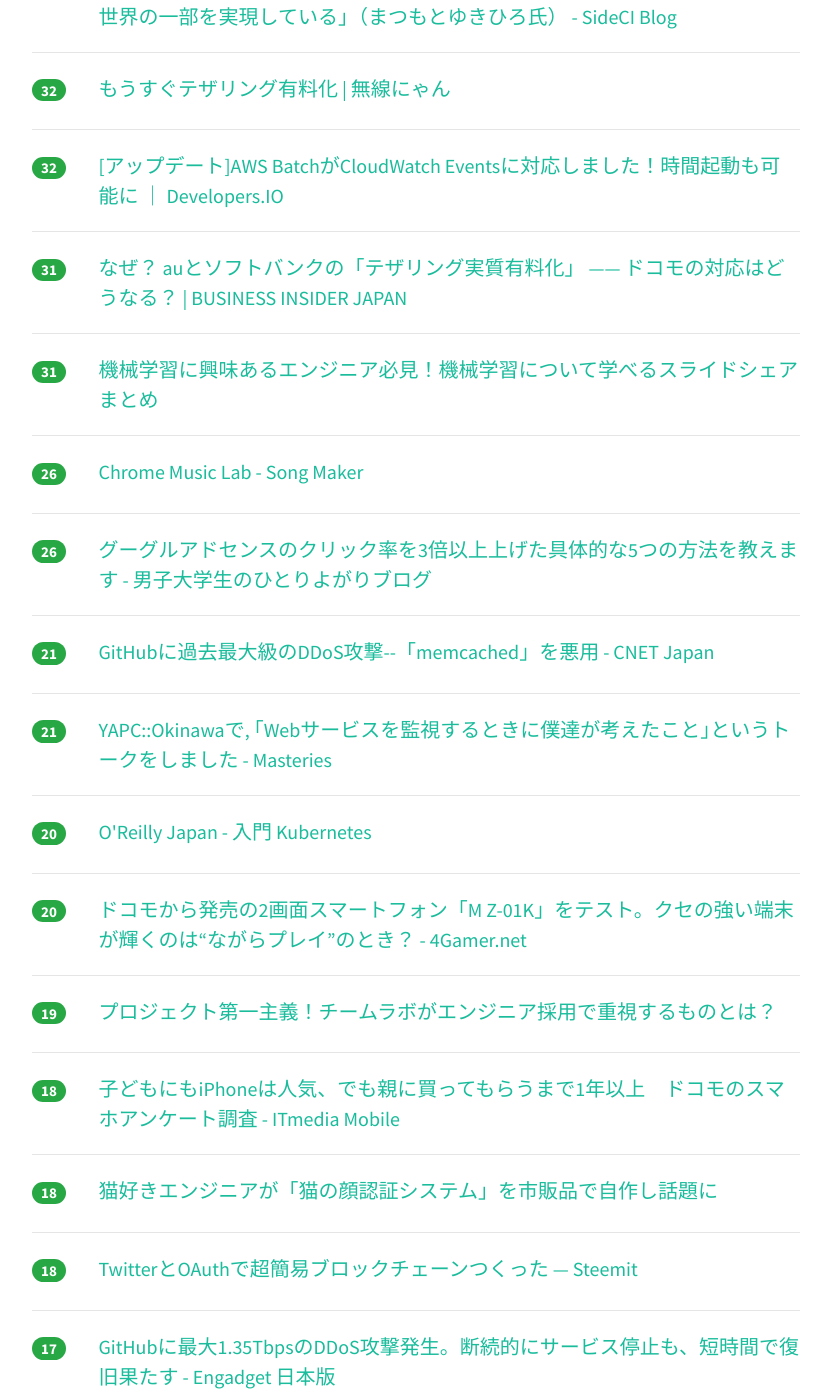
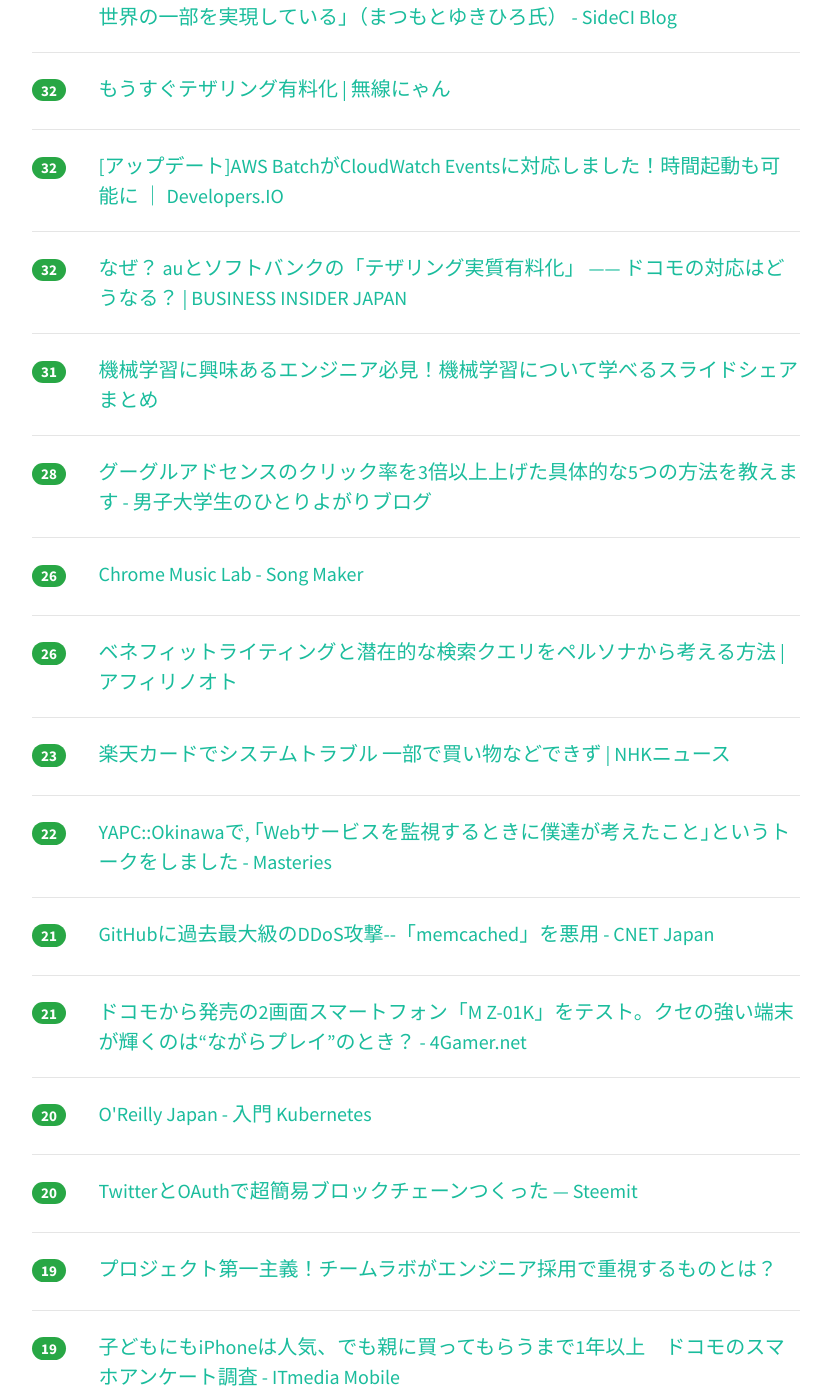
Before and after one commit to yatta47/hatena-matome-site, a Jekyll site: the page built from _posts/2018-03-03-hatena.md, in a window 1280 px wide and 1400 px high, scrolled down 1832 px. Shown: the whole window, without its empty margins (224-1055 px from the left). Built offline with Jekyll 4.4.1, drawn with Linux system fonts in a browser that asks for light colours; nearby versions of some CDN libraries; some of the changed text lies outside the part shown.

Commit message:
Updated 2018-03-03

```diff
--- a/_posts/2018-03-03-hatena.md
+++ b/_posts/2018-03-03-hatena.md
@@ -1,49 +1,54 @@
 ---
 layout: post
 title:  "2018-03-03 はてぶIT"
-date:   2018-03-03 16:03:15
+date:   2018-03-03 17:03:00
 tags: [it-hotentry]
 ---
-38 件のデータあり
+40 件のデータあり
 
 <hr><div class="row">
-<div class="col-1"><span class="badge badge-pill badge-success h2">439</span></div>
+<div class="col-1"><span class="badge badge-pill badge-success h2">465</span></div>
 <div class="col-11"><a href='https://gigazine.net/news/20180302-chrome-music-lab-song-maker/' target='_blank'>インストール不要・誰でも無料で打ち込み音楽をブラウザ上で簡単に作曲できるGoogle「Song Maker」 - GIGAZINE</a></div>
 </div>
 <hr>
 <div class="row">
-<div class="col-1"><span class="badge badge-pill badge-success h2">248</span></div>
+<div class="col-1"><span class="badge badge-pill badge-success h2">294</span></div>
 <div class="col-11"><a href='https://qiita.com/bremen/items/4604f530fe25786240db' target='_blank'>Dockerを全く知らない人のためにDockerの魅力を伝えるためのDocker入門 - Qiita</a></div>
 </div>
 <hr>
 <div class="row">
-<div class="col-1"><span class="badge badge-pill badge-success h2">187</span></div>
+<div class="col-1"><span class="badge badge-pill badge-success h2">206</span></div>
 <div class="col-11"><a href='http://jp.techcrunch.com/2018/03/02/2018-03-02-googles-song-maker-experiment-makes-making-songs-easy/' target='_blank'>Googleの簡易作曲システムSong Makerで曲作りを簡単に楽しく | TechCrunch Japan</a></div>
 </div>
 <hr>
 <div class="row">
-<div class="col-1"><span class="badge badge-pill badge-success h2">136</span></div>
+<div class="col-1"><span class="badge badge-pill badge-success h2">151</span></div>
 <div class="col-11"><a href='https://qiita.com/sinsengumi/items/e20342d13cbdd7ac2304' target='_blank'>JavaScript 界隈の用語まとめ - Qiita</a></div>
 </div>
 <hr>
 <div class="row">
-<div class="col-1"><span class="badge badge-pill badge-success h2">112</span></div>
+<div class="col-1"><span class="badge badge-pill badge-success h2">142</span></div>
 <div class="col-11"><a href='https://note.mu/chinajapan/n/n05a9fdb12dae' target='_blank'>中国HTML5ゲームはなぜ巨大市場になったのか -微信小游戏前夜と微信小游戏後-｜Gaoqiao（ガオチャオ）｜note</a></div>
 </div>
 <hr>
 <div class="row">
-<div class="col-1"><span class="badge badge-pill badge-success h2">66</span></div>
+<div class="col-1"><span class="badge badge-pill badge-success h2">69</span></div>
 <div class="col-11"><a href='https://speakerdeck.com/shigeki/yun-yong-falseguan-dian-karajian-tatlspurotokorufalsedong-ki' target='_blank'>運用の観点から見たTLSプロトコルの動き // Speaker Deck</a></div>
 </div>
 <hr>
 <div class="row">
-<div class="col-1"><span class="badge badge-pill badge-success h2">58</span></div>
+<div class="col-1"><span class="badge badge-pill badge-success h2">60</span></div>
 <div class="col-11"><a href='https://musiclab.chromeexperiments.com/Experiments' target='_blank'>Chrome Music Lab</a></div>
 </div>
 <hr>
 <div class="row">
-<div class="col-1"><span class="badge badge-pill badge-success h2">56</span></div>
+<div class="col-1"><span class="badge badge-pill badge-success h2">58</span></div>
 <div class="col-11"><a href='http://mhlyc.hatenablog.com/entry/2017/05/26/074749' target='_blank'>ソフトウェアテストをガチの初歩から学ぶためのリンク集 - mhlyc -presentation</a></div>
+</div>
+<hr>
+<div class="row">
+<div class="col-1"><span class="badge badge-pill badge-success h2">47</span></div>
+<div class="col-11"><a href='https://career.levtech.jp/guide/knowhow/article/252/' target='_blank'>未経験エンジニアがフルスタックエンジニアを目指すために1年間でやったこと</a></div>
 </div>
 <hr>
 <div class="row">
@@ -53,22 +58,17 @@ tags: [it-hotentry]
 <hr>
 <div class="row">
 <div class="col-1"><span class="badge badge-pill badge-success h2">41</span></div>
+<div class="col-11"><a href='http://jp.techcrunch.com/2018/03/02/2018-03-02-the-worlds-largest-ddos-attack-took-github-offline-for-less-than-tens-minutes/' target='_blank'>世界最大のDDoS攻撃はGitHubをわずか10分足らずオフラインにしただけだった | TechCrunch Japan</a></div>
+</div>
+<hr>
+<div class="row">
+<div class="col-1"><span class="badge badge-pill badge-success h2">41</span></div>
 <div class="col-11"><a href='http://www.rupannzasann.com/entry/2018/03/03/040000' target='_blank'>はてなブックマークについて、なんて使いにくいんだ！とイラついていたけど、勘違いだった件 - 節約系ミニマリスト0.5</a></div>
 </div>
 <hr>
 <div class="row">
 <div class="col-1"><span class="badge badge-pill badge-success h2">39</span></div>
-<div class="col-11"><a href='http://jp.techcrunch.com/2018/03/02/2018-03-02-the-worlds-largest-ddos-attack-took-github-offline-for-less-than-tens-minutes/' target='_blank'>世界最大のDDoS攻撃はGitHubをわずか10分足らずオフラインにしただけだった | TechCrunch Japan</a></div>
-</div>
-<hr>
-<div class="row">
-<div class="col-1"><span class="badge badge-pill badge-success h2">39</span></div>
 <div class="col-11"><a href='http://www.itmedia.co.jp/news/articles/1803/02/news094.html' target='_blank'>トヨタ、AIソフト研究開発で新会社　1000人体制、3000億円以上投資へ - ITmedia NEWS</a></div>
-</div>
-<hr>
-<div class="row">
-<div class="col-1"><span class="badge badge-pill badge-success h2">39</span></div>
-<div class="col-11"><a href='https://career.levtech.jp/guide/knowhow/article/252/' target='_blank'>未経験エンジニアがフルスタックエンジニアを目指すために1年間でやったこと</a></div>
 </div>
 <hr>
 <div class="row">
@@ -97,7 +97,7 @@ tags: [it-hotentry]
 </div>
 <hr>
 <div class="row">
-<div class="col-1"><span class="badge badge-pill badge-success h2">31</span></div>
+<div class="col-1"><span class="badge badge-pill badge-success h2">32</span></div>
 <div class="col-11"><a href='https://www.businessinsider.jp/post-163168' target='_blank'>なぜ？ auとソフトバンクの「テザリング実質有料化」 —— ドコモの対応はどうなる？ | BUSINESS INSIDER JAPAN</a></div>
 </div>
 <hr>
@@ -107,13 +107,28 @@ tags: [it-hotentry]
 </div>
 <hr>
 <div class="row">
+<div class="col-1"><span class="badge badge-pill badge-success h2">28</span></div>
+<div class="col-11"><a href='http://www.herawata.com/entry/2018/03/03/071337' target='_blank'>グーグルアドセンスのクリック率を3倍以上上げた具体的な5つの方法を教えます - 男子大学生のひとりよがりブログ</a></div>
+</div>
+<hr>
+<div class="row">
 <div class="col-1"><span class="badge badge-pill badge-success h2">26</span></div>
 <div class="col-11"><a href='https://musiclab.chromeexperiments.com/Song-Maker/' target='_blank'>Chrome Music Lab - Song Maker</a></div>
 </div>
 <hr>
 <div class="row">
 <div class="col-1"><span class="badge badge-pill badge-success h2">26</span></div>
-<div class="col-11"><a href='http://www.herawata.com/entry/2018/03/03/071337' target='_blank'>グーグルアドセンスのクリック率を3倍以上上げた具体的な5つの方法を教えます - 男子大学生のひとりよがりブログ</a></div>
+<div class="col-11"><a href='https://affi-note.com/benefitwriting' target='_blank'>ベネフィットライティングと潜在的な検索クエリをペルソナから考える方法 | アフィリノオト</a></div>
+</div>
+<hr>
+<div class="row">
+<div class="col-1"><span class="badge badge-pill badge-success h2">23</span></div>
+<div class="col-11"><a href='https://www3.nhk.or.jp/news/html/20180303/k10011350451000.html' target='_blank'>楽天カードでシステムトラブル 一部で買い物などできず | NHKニュース</a></div>
+</div>
+<hr>
+<div class="row">
+<div class="col-1"><span class="badge badge-pill badge-success h2">22</span></div>
+<div class="col-11"><a href='https://papix.hatenablog.com/entry/2018/03/03/112532' target='_blank'>YAPC::Okinawaで, ｢Webサービスを監視するときに僕達が考えたこと｣というトークをしました - Masteries</a></div>
 </div>
 <hr>
 <div class="row">
@@ -123,7 +138,7 @@ tags: [it-hotentry]
 <hr>
 <div class="row">
 <div class="col-1"><span class="badge badge-pill badge-success h2">21</span></div>
-<div class="col-11"><a href='https://papix.hatenablog.com/entry/2018/03/03/112532' target='_blank'>YAPC::Okinawaで, ｢Webサービスを監視するときに僕達が考えたこと｣というトークをしました - Masteries</a></div>
+<div class="col-11"><a href='http://www.4gamer.net/games/999/G999902/20180302009/' target='_blank'>ドコモから発売の2画面スマートフォン「M Z-01K」をテスト。クセの強い端末が輝くのは“ながらプレイ”のとき？ - 4Gamer.net</a></div>
 </div>
 <hr>
 <div class="row">
@@ -133,7 +148,7 @@ tags: [it-hotentry]
 <hr>
 <div class="row">
 <div class="col-1"><span class="badge badge-pill badge-success h2">20</span></div>
-<div class="col-11"><a href='http://www.4gamer.net/games/999/G999902/20180302009/' target='_blank'>ドコモから発売の2画面スマートフォン「M Z-01K」をテスト。クセの強い端末が輝くのは“ながらプレイ”のとき？ - 4Gamer.net</a></div>
+<div class="col-11"><a href='https://steemit.com/ja-blockchain/@programmer0/twitter-oauth' target='_blank'>TwitterとOAuthで超簡易ブロックチェーンつくった — Steemit</a></div>
 </div>
 <hr>
 <div class="row">
@@ -142,18 +157,13 @@ tags: [it-hotentry]
 </div>
 <hr>
 <div class="row">
-<div class="col-1"><span class="badge badge-pill badge-success h2">18</span></div>
+<div class="col-1"><span class="badge badge-pill badge-success h2">19</span></div>
 <div class="col-11"><a href='http://www.itmedia.co.jp/mobile/articles/1803/02/news118.html' target='_blank'>子どもにもiPhoneは人気、でも親に買ってもらうまで1年以上　ドコモのスマホアンケート調査 - ITmedia Mobile</a></div>
 </div>
 <hr>
 <div class="row">
-<div class="col-1"><span class="badge badge-pill badge-success h2">18</span></div>
+<div class="col-1"><span class="badge badge-pill badge-success h2">19</span></div>
 <div class="col-11"><a href='https://irorio.jp/sophokles/20180302/443336/' target='_blank'>猫好きエンジニアが「猫の顔認証システム」を市販品で自作し話題に</a></div>
-</div>
-<hr>
-<div class="row">
-<div class="col-1"><span class="badge badge-pill badge-success h2">18</span></div>
-<div class="col-11"><a href='https://steemit.com/ja-blockchain/@programmer0/twitter-oauth' target='_blank'>TwitterとOAuthで超簡易ブロックチェーンつくった — Steemit</a></div>
 </div>
 <hr>
 <div class="row">
@@ -173,7 +183,7 @@ tags: [it-hotentry]
 <hr>
 <div class="row">
 <div class="col-1"><span class="badge badge-pill badge-success h2">13</span></div>
-<div class="col-11"><a href='https://www3.nhk.or.jp/news/html/20180303/k10011350451000.html' target='_blank'>楽天カードでシステムトラブル 一部で買い物などできず | NHKニュース</a></div>
+<div class="col-11"><a href='http://motida-japan.hatenablog.com/entry/2018/03/03/102906' target='_blank'>リクルートマーケティングパートナーズを退職しました - アナログ金木犀</a></div>
 </div>
 <hr>
 <div class="row">
@@ -182,13 +192,13 @@ tags: [it-hotentry]
 </div>
 <hr>
 <div class="row">
-<div class="col-1"><span class="badge badge-pill badge-success h2">11</span></div>
-<div class="col-11"><a href='http://www.spaceflier.com/entry/20180302_em1-2-firm2' target='_blank'>Ver2.0にファームアップしたOM-D E-M1 MarkIIで遊んできた - SpaceFlier</a></div>
+<div class="col-1"><span class="badge badge-pill badge-success h2">12</span></div>
+<div class="col-11"><a href='http://b.hatena.ne.jp/entry/s/this.kiji.is/342295361173423201' target='_blank'>はてなブックマーク - 女性の太ももの写真展中止、東京　ネット上で批判の声 - 共同通信</a></div>
 </div>
 <hr>
 <div class="row">
 <div class="col-1"><span class="badge badge-pill badge-success h2">11</span></div>
-<div class="col-11"><a href='http://motida-japan.hatenablog.com/entry/2018/03/03/102906' target='_blank'>リクルートマーケティングパートナーズを退職しました - アナログ金木犀</a></div>
+<div class="col-11"><a href='http://www.spaceflier.com/entry/20180302_em1-2-firm2' target='_blank'>Ver2.0にファームアップしたOM-D E-M1 MarkIIで遊んできた - SpaceFlier</a></div>
 </div>
 <hr>
 <div class="row">
```
